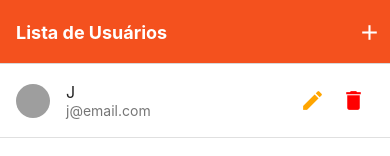
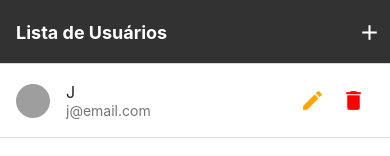
Before and after one commit to harleiaki/Cadastro-React, a React Native app: screen / in a window 390 px wide. Shown: the top 156 px of the page. Built offline with nearby package versions, Linux system fonts and the light colour scheme; grey boxes are pictures that could not be loaded.

Commit message:
Update App.js

```diff
--- a/App.js
+++ b/App.js
@@ -13,9 +13,9 @@ const Stack = createStackNavigator();
 
 const screenOptions = {
   headerStyle: {
-    backgroundColor: '#F4511E'
+    backgroundColor: '#323232'
   },
-  headerTintColor: '#FFF',
+  headerTintColor: '#fff',
   headerTitleStyle: {
     fontWeight: 'bold'
   }
```
